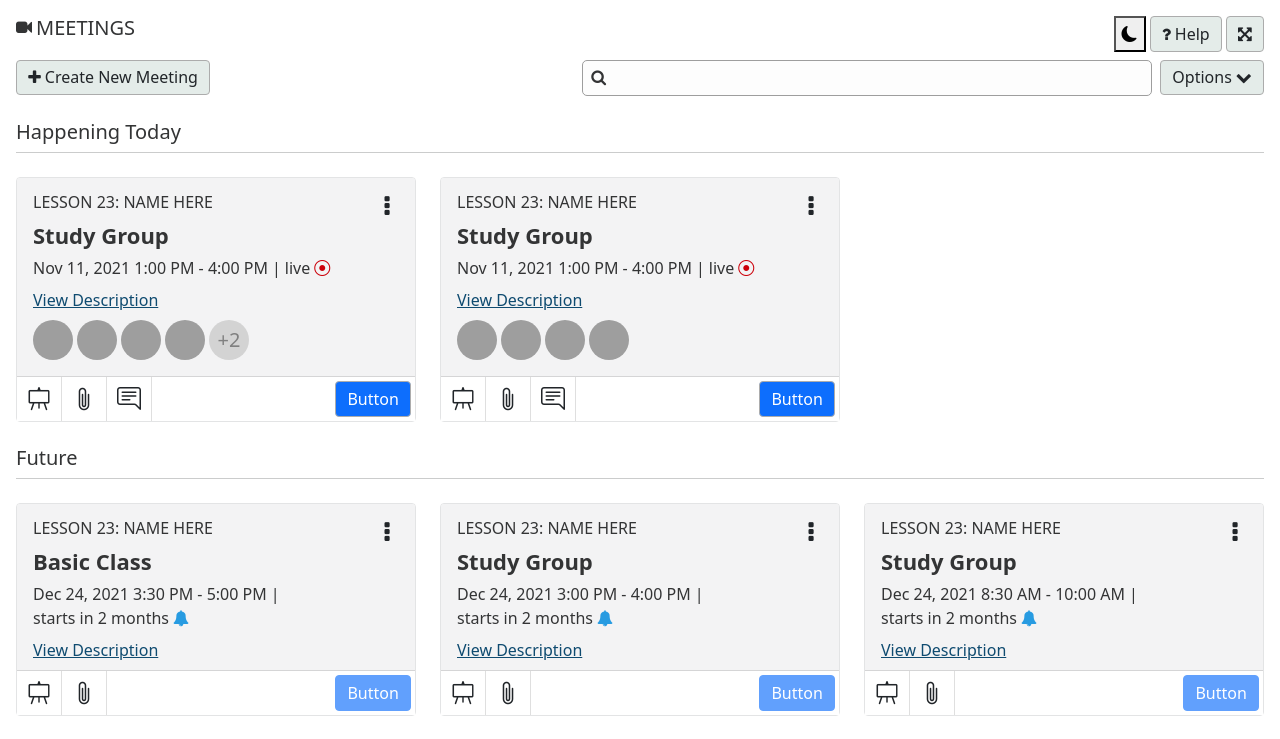
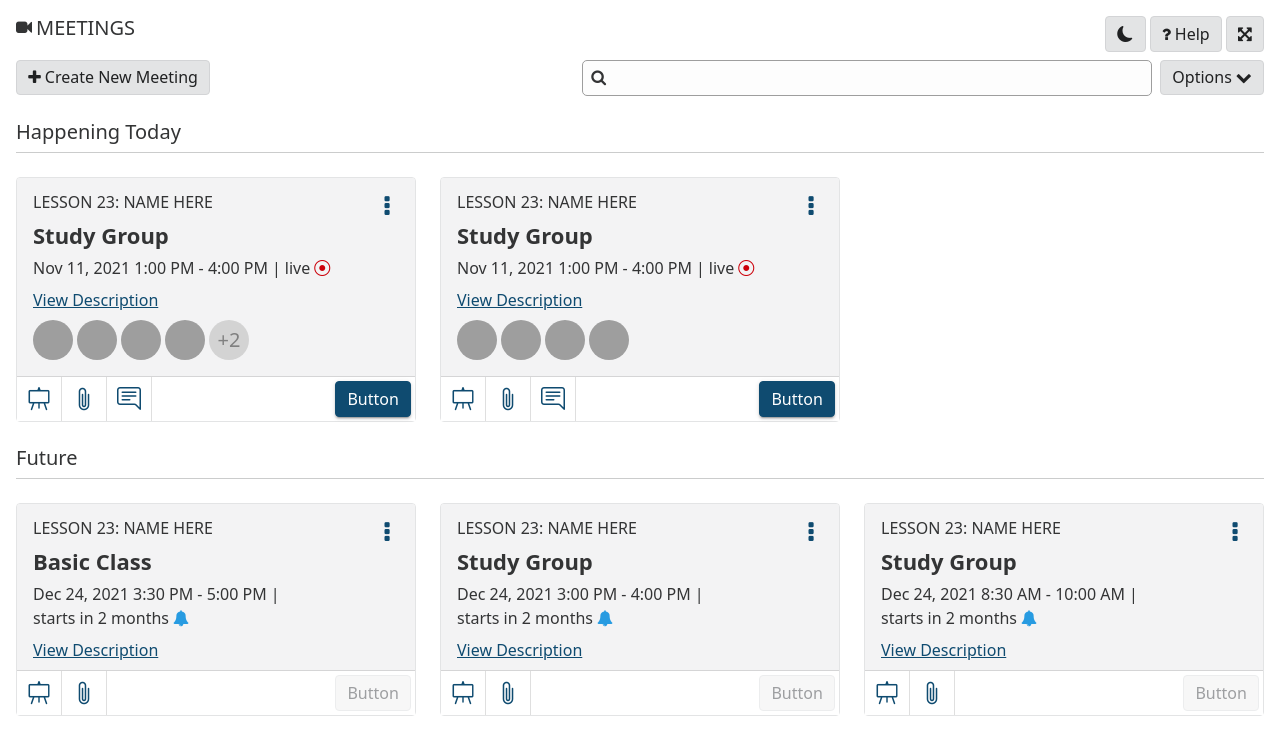
Before and after one commit to stetsche/meetings-ui, a Vue app: page / in a window 1280 px wide. Shown: the top 739 px of the page. Built offline with nearby package versions, Linux system fonts and the light colour scheme; data requests are answered from the project's data file; grey boxes are pictures that could not be loaded.

Commit message:
Switchtheme Event & Sakai Button colors, Dropdown refact.

```diff
--- a/src/App.vue
+++ b/src/App.vue
@@ -4,17 +4,24 @@
       <div class="d-flex 1 mb-2 gap-1 div-heigth">
         <sakai-icon iconkey="videocamera" />
         <h5>MEETINGS</h5>
-        <button id="themeswitch" class="ms-auto" @click="switchtheme()" text="">
-          <i class="bi bi-moon-fill"></i>
-        </button>
+        <SakaiButton
+          id="themeswitch"
+          class="ms-auto"
+          @click="switchtheme()"
+          text=""
+        >
+          <template #prepend>
+            <i class="bi bi-moon-fill"></i>
+          </template>
+        </SakaiButton>
         <SakaiButton text="Help">
           <template #prepend>
-            <sakai-icon class="me-1" iconkey="question"></sakai-icon>
+            <sakai-icon class="me-1" iconkey="question" />
           </template>
         </SakaiButton>
         <SakaiButton text="" class="">
           <template #prepend>
-            <sakai-icon iconkey="maximize"></sakai-icon>
+            <sakai-icon iconkey="maximize" />
           </template>
         </SakaiButton>
       </div>
@@ -24,7 +31,7 @@
       >
         <SakaiButton text="Create New Meeting" class="order-1">
           <template #prepend>
-            <sakai-icon class="me-1" iconkey="plus"></sakai-icon>
+            <sakai-icon class="me-1" iconkey="plus" />
           </template>
         </SakaiButton>
         <div class="order-2 flex-fill"></div>
@@ -33,7 +40,7 @@
           style="max-width: 570px; min-width: 340px"
         >
           <template #prepend>
-            <sakai-icon class="search-icon" iconkey="search"></sakai-icon>
+            <sakai-icon class="search-icon" iconkey="search" />
           </template>
         </SakaiInput>
         <div @click="btnPress1 = !btnPress1" class="order-4">
@@ -44,7 +51,7 @@
                   <sakai-icon
                     class="ms-1"
                     :iconkey="btnPress1 ? 'chevron_up' : 'chevron_down'"
-                  ></sakai-icon>
+                  />
                 </template>
               </SakaiButton>
             </template>
@@ -116,7 +123,7 @@
                     <sakai-icon
                       class="ms-1"
                       :iconkey="btnPress2 ? 'chevron_up' : 'chevron_down'"
-                    ></sakai-icon>
+                    />
                   </template>
                 </SakaiButton>
               </template>
--- a/src/components/sakai-button.vue
+++ b/src/components/sakai-button.vue
@@ -2,7 +2,7 @@
   <button
     type="button"
     :title="textHidden ? text : undefined"
-    @click="onClick"
+    @click="handleClick"
     class="btn"
     :disabled="disabled"
     :class="{ clear, circle, 'btn-primary': primary }"
@@ -22,10 +22,6 @@ export default {
       default: "Button",
     },
     clear: {
-      type: Boolean,
-      default: false,
-    },
-    disabled: {
       type: Boolean,
       default: false,
     },
@@ -52,30 +48,63 @@ export default {
     onClick() {
       this.showMenu = !this.showMenu;
     },
+    handleClick() {
+      this.$emit("click");
+    },
   },
 };
 </script>
 
 <style scoped>
 .btn {
-  background-color: rgb(228, 236, 233);
-  border: 1px solid rgb(172, 172, 172);
+  background-color: var(--button-background);
+  color: var(--button-text-color);
+  border: 1px solid var(--button-border-color);
+  box-shadow: var(--button-shadow);
   padding: 0.3rem 0.7rem;
   height: 100%;
 }
 .btn-primary {
-  background-color: #0d6efd !important;
+  background-color: var(--button-primary-background);
+  color: var(--button-primary-text-color);
+  border: 1px solid var(--button-primary-border-color);
+  box-shadow: var(--button-primary-shadow);
 }
 .btn:hover {
-  background-color: rgb(218, 226, 233);
+  background-color: var(--button-hover-background);
+  color: var(--button-hover-text-color);
+  border: 1px solid var(--button-hover-border-color);
+  box-shadow: var(--button-hover-shadow);
+}
+.btn-primary:hover {
+  background-color: var(--button-primary-hover-background);
+  color: var(--button-primary-hover-text-color);
+  border: 1px solid var(--button-primary-hover-border-color);
+  box-shadow: var(--button-hover-primary-shadow);
 }
 .btn:focus {
-  background-color: rgb(200, 219, 236);
-  box-shadow: none;
+  background-color: var(--button-active-background);
+  color: var(--button-active-text-color);
+  border: 1px solid var(--button-active-border-color);
+  box-shadow: var(--button-active-shadow);
+}
+.btn-primary:focus {
+  background-color: var(--button-primary-active-background);
+  color: var(--button-primary-active-text-color);
+  border: 1px solid var(--button-primary-active-border-color);
+  box-shadow: var(--button-primary-active-shadow);
+}
+.btn:disabled,
+.btn-primary:disabled {
+  background-color: var(--button-disabled-background);
+  color: var(--button-disabled-text-color);
+  border: 1px solid var(--button-disabled-border-color);
+  box-shadow: var(--button-disabled-shadow);
 }
 .clear {
   background-color: transparent;
-  border: none;
+  color: var(--link-color);
+  border: 1px solid transparent;
 }
 .circle {
   border-radius: 50%;
@@ -84,10 +113,4 @@ export default {
   font-size: 1.5rem;
   padding: 0;
 }
-.marginR {
-  margin-right: 6px;
-}
-.marginL {
-  margin-left: 6px;
-}
 </style>
--- a/src/components/sakai-dropdown.vue
+++ b/src/components/sakai-dropdown.vue
@@ -1,37 +1,54 @@
 <template>
   <div class="dropdown">
     <div data-bs-toggle="dropdown">
-      <slot name="activation">
-      </slot>
+      <slot name="activation"> </slot>
     </div>
     <ul class="dropdown-menu">
-      <li v-for="item in items" :key="item.id" @click="select(item.id)" class="dropdown-item" >
-        <i class="fa iconWrap" :class="item.icon"></i>{{item.string}}
+      <li
+        v-for="item in items"
+        :key="item.id"
+        @click="select(item.id)"
+        class="dropdown-item"
+      >
+        <i class="fa iconWrap" :class="item.icon"></i>{{ item.string }}
       </li>
     </ul>
   </div>
 </template>
 
 <script>
-import '/node_modules/bootstrap/js/dist/dropdown.js'
+import "/node_modules/bootstrap/js/dist/dropdown.js";
 export default {
-  components: {
-  },
+  components: {},
   props: {
     items: {
       type: Array,
       default: () => [
-        { id: 0, icon: 'fa-lock', string: 'Permissions', url: "https://translate.google.es/?hl=es&sl=es&tl=en&op=translate" },
-        { id: 1, icon: 'fa-book', string: 'Templates', url: "https://getbootstrap.com/docs/5.0/components/card/#list-groups" },
-        { id: 2, icon: 'fa-link', string: 'Link', url: "https://v3.vuejs.org/guide/list.html#v-for-with-a-component" }
-      ]
-    }
-
+        {
+          id: 0,
+          icon: "fa-lock",
+          string: "Permissions",
+          url: "https://translate.google.es/?hl=es&sl=es&tl=en&op=translate",
+        },
+        {
+          id: 1,
+          icon: "fa-book",
+          string: "Templates",
+          url: "https://getbootstrap.com/docs/5.0/components/card/#list-groups",
+        },
+        {
+          id: 2,
+          icon: "fa-link",
+          string: "Link",
+          url: "https://v3.vuejs.org/guide/list.html#v-for-with-a-component",
+        },
+      ],
+    },
   },
-  data () {
+  data() {
     return {
-      selectedId: null
-    }
+      selectedId: null,
+    };
   },
 
   methods: {
@@ -39,15 +56,15 @@ export default {
       this.selectedId = itemId;
       window.location.href = this.items[itemId].url;
     },
-/*    dimBackground() {
+    /*    dimBackground() {
       if (!document.getElementById('wrapper').classList.contains('overflow')){
         document.getElementById('wrapper').classList.add('overflow');
       } else {
         document.getElementById('wrapper').classList.remove('overflow');
       }
     }*/
-  }
-}
+  },
+};
 </script>
 
 <style>
@@ -55,8 +72,8 @@ export default {
   width: 16.5px;
   margin-right: 6px;
 }
-.hoverItem:hover {
-  background-color: rgb(243, 248, 253)!important;
+.dropdown-item:hover {
+  background-color: rgb(240, 245, 252) !important;
   cursor: pointer;
 }
 ul {
@@ -66,7 +83,7 @@ ul {
   min-width: 0 !important;
 }
 .dropdown-item {
-    padding: 0.35rem 1rem !important;
+  padding: 0.35rem 1rem !important;
 }
 @media (max-width: 600px) {
   ul {
@@ -85,7 +102,7 @@ ul {
     border-bottom: 1px solid #e9e9e9 !important;
   }
   .dropdown-item:last-child {
-  border-bottom: none !important;
+    border-bottom: none !important;
   }
 }
 </style>
```
